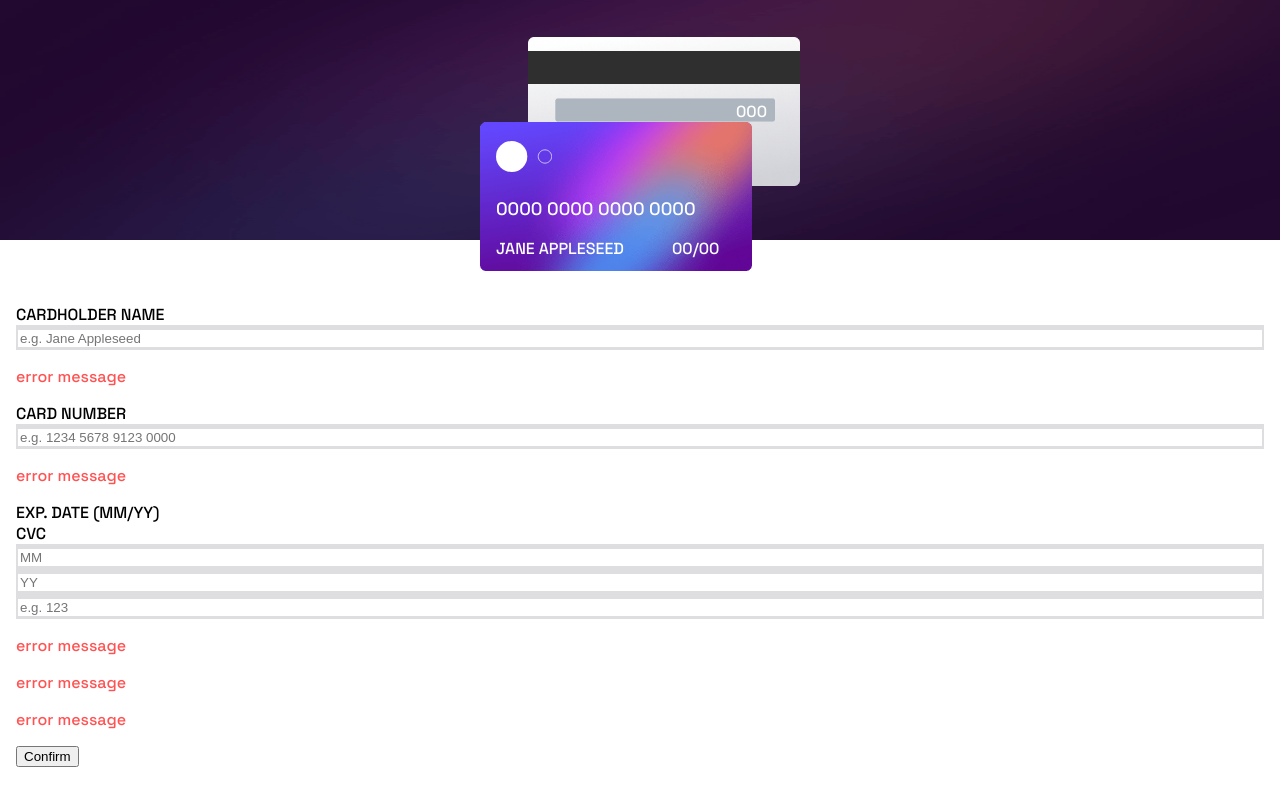
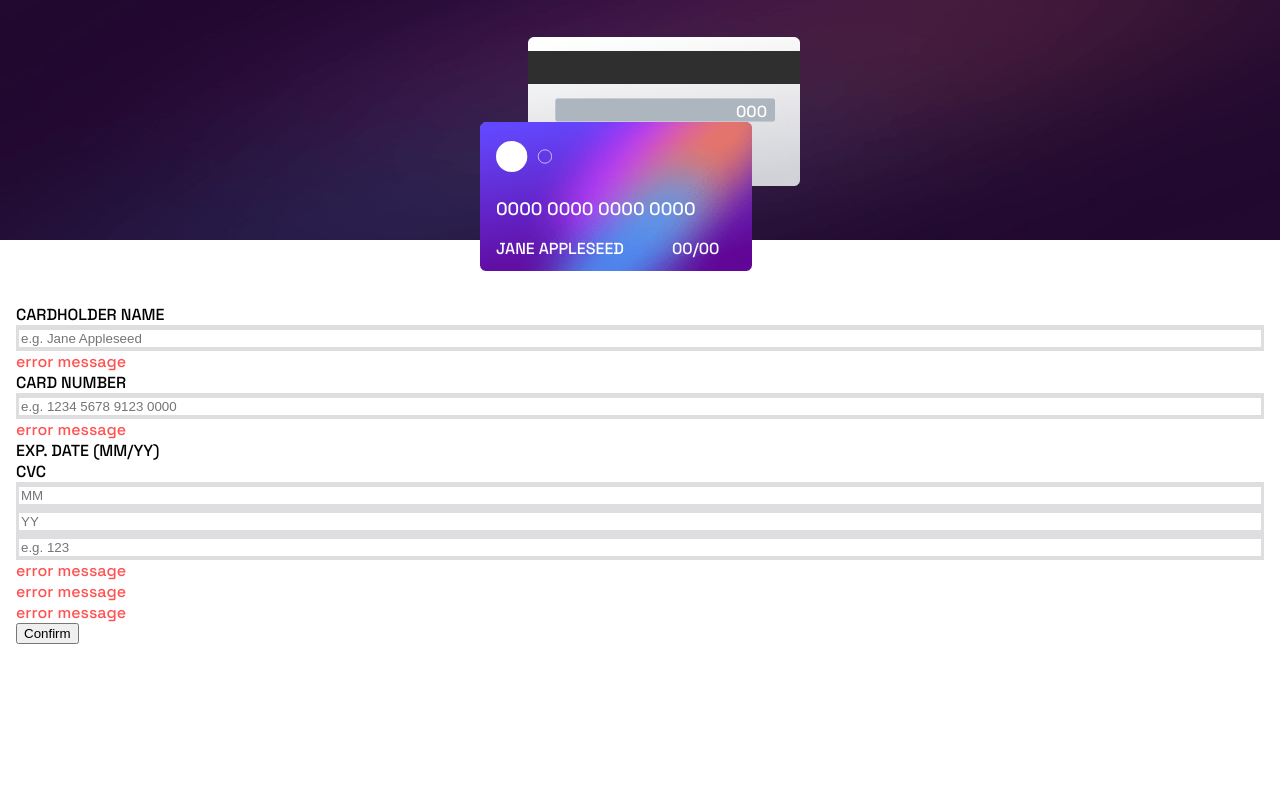
Before and after one commit to wishba/interactive-card-details-form-main, a React (Vite) app: page / in a window 1280 px wide. Built offline with nearby package versions, Linux system fonts and the light colour scheme.

Commit message:
margin p

```diff
--- a/src/index.css
+++ b/src/index.css
@@ -105,6 +105,7 @@ form>* {
 .form__message {
   /* visibility: hidden; */
   color: var(--clr-inputerr);
+  margin: 0;
 }
 
 .form__message.form__message-error {
@@ -117,7 +118,8 @@ form>* {
 
 .form__input {
   background-color: var(--clr-inputbdr);
-  padding: 2px;
+  /* padding: 2px; */
+  padding: 2px 3px 3px;
 }
 
 .form__input.form__input-error {
```
